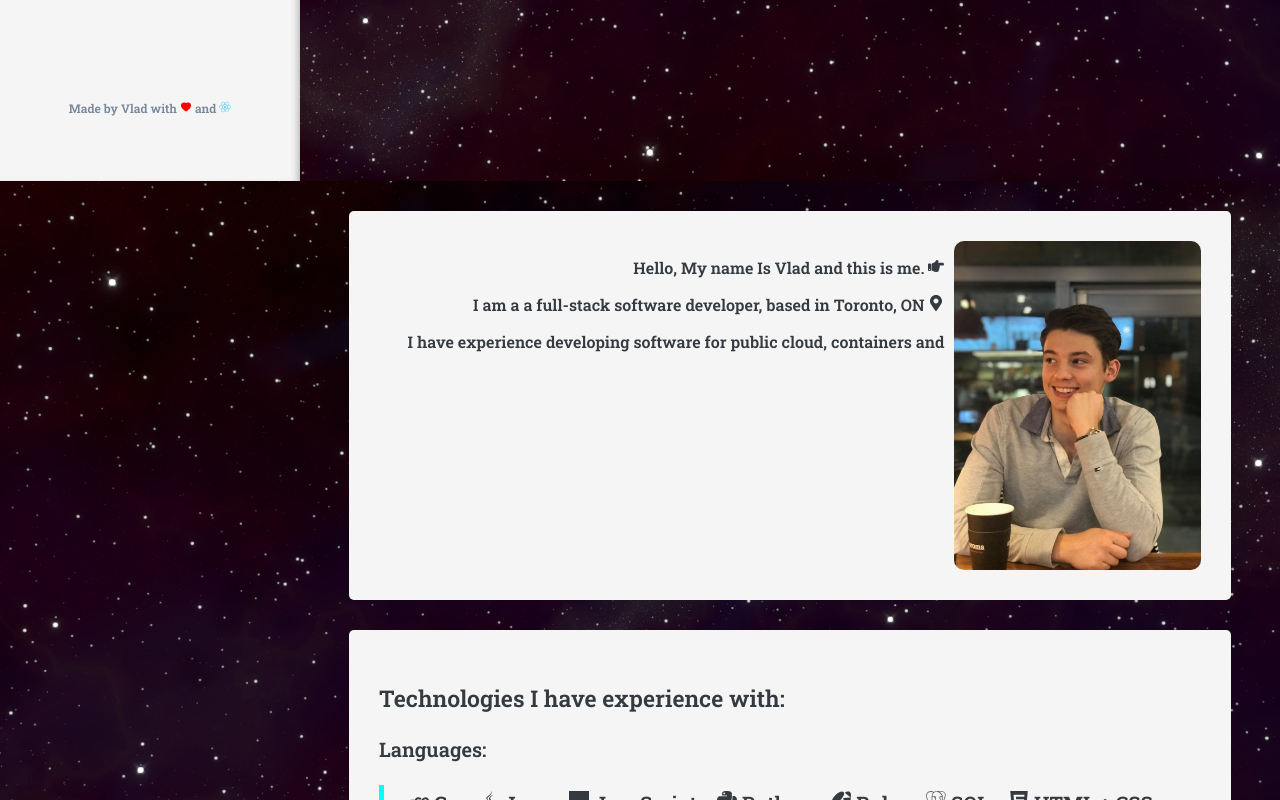
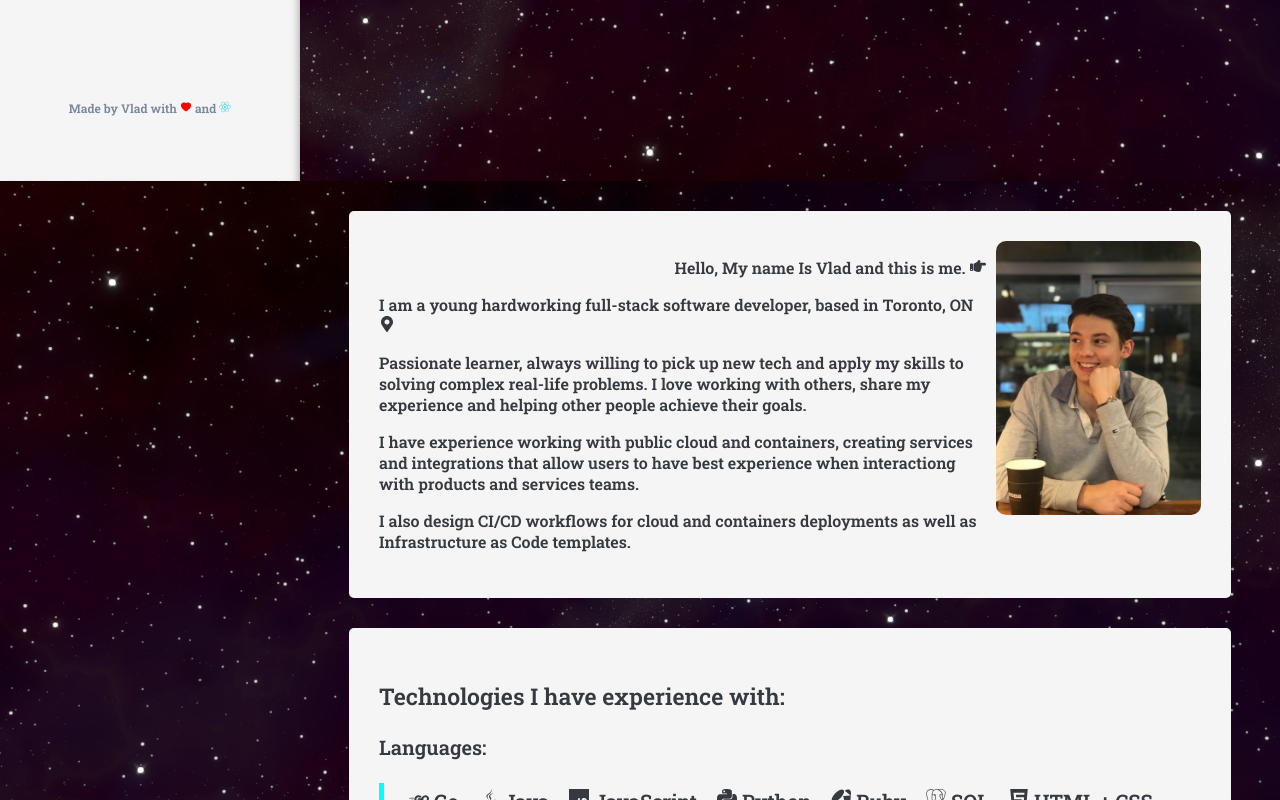
Before and after one commit to vilgovskiy/vilgovskiy, a React (Create React App) app: page / in a window 1280 px wide. Shown: the part 619-1419 px from the top of the page. Built offline with nearby package versions, Linux system fonts and the light colour scheme.

Commit message:
Continue About section

```diff
--- a/src/components/Content/About/About.css
+++ b/src/components/Content/About/About.css
@@ -6,21 +6,18 @@
 .About div {
     display: table;
     width: 100%;
-    text-align: right;
+    text-align: left;
 }
 
-.About::before, .About::after{
-    clear: both;
-    content: "";
-    display: table;
+.About p {
+    width: 75%;
 }
-
 
 .About img {
     margin-left: 10px;
     border-radius: 10px;
     height: 50%;
-    width: 30%;
+    width: 25%;
     display: inline;
     float: right;
     vertical-align: top;
--- a/src/components/Content/About/About.js
+++ b/src/components/Content/About/About.js
@@ -19,9 +19,10 @@ const About = React.forwardRef((props, ref) => {
         <p style={{ textAlign: "right"}}>
           Hello, My name Is Vlad and this is me. <FaHandPointRight/>{" "}
         </p>
-        <p>I am a a full-stack software developer, based in Toronto, ON <FaMapMarkerAlt/></p>
-        <p>I have experience developing software for public cloud, containers and </p>
-
+        <p>I am a young hardworking full-stack software developer, based in Toronto, ON <FaMapMarkerAlt/></p>
+        <p>Passionate learner, always willing to pick up new tech and apply my skills to solving complex real-life problems. I love working with others, share my experience and helping other people achieve their goals.</p>
+        <p>I have experience working with public cloud and containers, creating services and integrations that allow users to have best experience when interactiong with products and services teams.</p>
+        <p>I also design CI/CD workflows for cloud and containers deployments as well as Infrastructure as Code templates.</p>
       </div>
     </section>
   );
```
